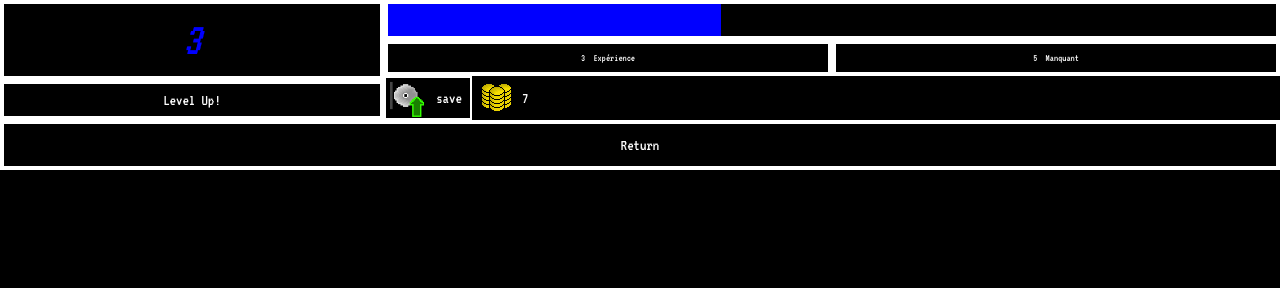
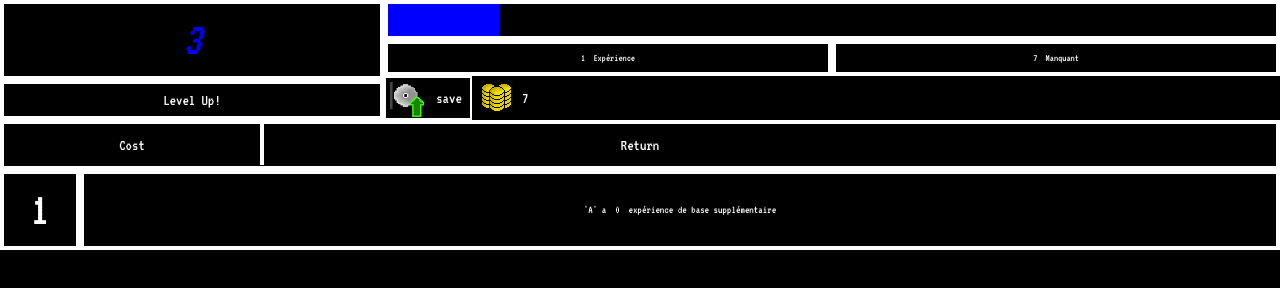
Before and after one commit to ScriptMasson/PORTFOLIO, a plain HTML site: page docs/IdleGameFolder/indexIdleGame.html in a window 1280 px wide. Both pictures are taken after a click on the picture 476 px from the left and 142 px from the top of the page. Drawn offline with Linux system fonts and the light colour scheme.

Commit message:
v0.16
boutique for upgrades works!

```diff
--- a/docs/IdleGameFolder/indexIdleGame.html
+++ b/docs/IdleGameFolder/indexIdleGame.html
@@ -36,9 +36,9 @@
       </div>
     </div>
 
-    <div id="monsterCombatArea" class="active">
+    <div id="monsterCombatArea" class="openFlex">
       <div id="infoForExpGainContainer">
-        <img src="../docsImages/64x32BIT-BonusForEachLetterTypeKill-1024x512px-WhiteInk.png" id="btnBonusBoutique" class="saveFooterContainedButton">
+        <img src="../docsImages/64x32BIT-CoinsBonusBoutique-1024x512px.png" id="btnBonusBoutique" class="saveFooterContainedButton">
         <span id="infoForExpGain">
           Chaque monstre double ses points d'expérience par seconde à chaque
           pouvoir de 10 de total vaincu!</span
@@ -205,8 +205,12 @@
       </div>
     </div>
 
-    <div id="coinsBonusBoutique" class="hidden">
-      <button id="toggleButton">Return</button>
+    <div id="coinsBonusBoutique" class="closed">
+      <button id="btnReturn"><span>Cost</span>Return</button>
+      <div class="containerForAllUpgrades">
+        <button id="btnUpgradeMonsterA" class="allButtonsForUpgrades disable-dbl-tap-zoom">1</button>
+        <span class="allSpansForUpgrades"> 'A' a &nbsp<span id="monsterAUpgrade"> 0 </span>&nbsp expérience de base supplémentaire </span>
+      </div>
     </div>
     <!-- Fin de Monster Combat Area -->
   </body>
--- a/docs/IdleGameFolder/scriptIdleGame.js
+++ b/docs/IdleGameFolder/scriptIdleGame.js
@@ -1,8 +1,6 @@
 //Coins script
 let currentCoins = 0;
 let coinsGivenByAllMonster = 1;
-
-
 
 //Exp scripts
 
@@ -36,7 +34,9 @@ function LevelUp() {
     B.classList.remove("notUnlocked");
     B.classList.add("nowUnlocked");
     document.getElementById("currentLevel").style.color = "blue";
-    document.getElementById("levelUpExperienceBarFillingUp").style.backgroundColor = "blue";
+    document.getElementById(
+      "levelUpExperienceBarFillingUp"
+    ).style.backgroundColor = "blue";
     if (killNumberMonsterB === 0) {
       /* starts the 1sec interval loop when you have never pressed the button before; then add a kill */
       setInterval(btnFightMonsterB, 1000);
@@ -48,7 +48,9 @@ function LevelUp() {
     C.classList.remove("notUnlocked");
     C.classList.add("nowUnlocked");
     document.getElementById("currentLevel").style.color = "rgb(0, 110, 255)";
-    document.getElementById("levelUpExperienceBarFillingUp").style.backgroundColor = "rgb(0, 110, 255)";
+    document.getElementById(
+      "levelUpExperienceBarFillingUp"
+    ).style.backgroundColor = "rgb(0, 110, 255)";
     if (killNumberMonsterC === 0) {
       setInterval(btnFightMonsterC, 1000);
       killNumberMonsterC++;
@@ -59,7 +61,9 @@ function LevelUp() {
     D.classList.remove("notUnlocked");
     D.classList.add("nowUnlocked");
     document.getElementById("currentLevel").style.color = "rgb(0, 223, 204)";
-      document.getElementById("levelUpExperienceBarFillingUp").style.backgroundColor = "rgb(0, 223, 204)";
+    document.getElementById(
+      "levelUpExperienceBarFillingUp"
+    ).style.backgroundColor = "rgb(0, 223, 204)";
     if (killNumberMonsterD === 0) {
       setInterval(btnFightMonsterD, 1000);
       killNumberMonsterD++;
@@ -70,7 +74,9 @@ function LevelUp() {
     E.classList.remove("notUnlocked");
     E.classList.add("nowUnlocked");
     document.getElementById("currentLevel").style.color = "rgb(0, 255, 170)";
-    document.getElementById("levelUpExperienceBarFillingUp").style.backgroundColor = "rgb(0, 255, 170)";
+    document.getElementById(
+      "levelUpExperienceBarFillingUp"
+    ).style.backgroundColor = "rgb(0, 255, 170)";
     if (killNumberMonsterE === 0) {
       setInterval(btnFightMonsterE, 1000);
       killNumberMonsterE++;
@@ -101,6 +107,29 @@ displayForExpBar();
 let killNumberMonsterA = 0;
 killNumberMonsterA++;
 let expGivenByMonsterA = 1;
+let button = document.getElementById("btnUpgradeMonsterA");
+button.addEventListener('click', () => {upgradesForMonsterA();});
+let upgradeNumberMonsterA = 0;
+let costForUpgradeNumberA = 1;
+function upgradesForMonsterA() {
+  if (upgradeNumberMonsterA < 10 && currentCoins >= costForUpgradeNumberA) {
+    expGivenByMonsterA = expGivenByMonsterA + 1;
+    currentCoins = currentCoins - costForUpgradeNumberA;
+    upgradeNumberMonsterA++;
+    costForUpgradeNumberA++;
+    document.getElementById("btnUpgradeMonsterA").innerHTML = costForUpgradeNumberA;
+    document.getElementById("monsterAUpgrade").innerHTML = upgradeNumberMonsterA;
+  }
+  if (upgradeNumberMonsterA >= 10 && upgradeNumberMonsterA < 100 && currentCoins >= costForUpgradeNumberA) {
+    expGivenByMonsterA = expGivenByMonsterA + 1;
+    currentCoins = currentCoins - costForUpgradeNumberA;
+    upgradeNumberMonsterA++;
+    costForUpgradeNumberA = costForUpgradeNumberA + 2;
+    document.getElementById("btnUpgradeMonsterA").innerHTML = costForUpgradeNumberA;
+    document.getElementById("monsterAUpgrade").innerHTML = upgradeNumberMonsterA;
+  }
+
+}
 function btnFightMonsterA() {
   if (killNumberMonsterA <= 10) {
     /* initial kill value before doubling... */
@@ -123,7 +152,8 @@ function btnFightMonsterA() {
     /* power of 10 two times */
     let expGivenByMonsterQuadrupled = expGivenByMonsterA * 4;
     currentExp = currentExp + expGivenByMonsterQuadrupled;
-    document.getElementById("monsterAExp").innerHTML = expGivenByMonsterQuadrupled;
+    document.getElementById("monsterAExp").innerHTML =
+      expGivenByMonsterQuadrupled;
     document.getElementById("monsterAKill").innerHTML = killNumberMonsterA;
     killNumberMonsterA++;
     currentCoins = currentCoins + coinsGivenByAllMonster;
@@ -132,7 +162,8 @@ function btnFightMonsterA() {
     /* power of 10 three times */
     let expGivenByMonsterTimesEight = expGivenByMonsterA * 8;
     currentExp = currentExp + expGivenByMonsterTimesEight;
-    document.getElementById("monsterAExp").innerHTML = expGivenByMonsterTimesEight;
+    document.getElementById("monsterAExp").innerHTML =
+      expGivenByMonsterTimesEight;
     document.getElementById("monsterAKill").innerHTML = killNumberMonsterA;
     killNumberMonsterA++;
     currentCoins = currentCoins + coinsGivenByAllMonster;
@@ -141,7 +172,8 @@ function btnFightMonsterA() {
     /* power of 10 four times */
     let expGivenByMonsterTimesSixteen = expGivenByMonsterA * 16;
     currentExp = currentExp + expGivenByMonsterTimesSixteen;
-    document.getElementById("monsterAExp").innerHTML = expGivenByMonsterTimesSixteen;
+    document.getElementById("monsterAExp").innerHTML =
+      expGivenByMonsterTimesSixteen;
     document.getElementById("monsterAKill").innerHTML = killNumberMonsterA;
     killNumberMonsterA++;
     currentCoins = currentCoins + coinsGivenByAllMonster;
@@ -150,7 +182,8 @@ function btnFightMonsterA() {
     /* power of 10 four times */
     let expGivenByMonsterTimesThirtyTwo = expGivenByMonsterA * 32;
     currentExp = currentExp + expGivenByMonsterTimesThirtyTwo;
-    document.getElementById("monsterAExp").innerHTML = expGivenByMonsterTimesThirtyTwo;
+    document.getElementById("monsterAExp").innerHTML =
+      expGivenByMonsterTimesThirtyTwo;
     document.getElementById("monsterAKill").innerHTML = killNumberMonsterA;
     killNumberMonsterA++;
     currentCoins = currentCoins + coinsGivenByAllMonster;
@@ -355,17 +388,20 @@ function saveProgressFunction() {
     KeyCurrentCoins: currentCoins,
     KeyCoinsGivenByAllMonster: coinsGivenByAllMonster,
     KeyKillNumberMonsterA: killNumberMonsterA,
+    KeyExpGivenByMonsterA: expGivenByMonsterA,
+    KeyCostForUpgradeNumberA: costForUpgradeNumberA,
+    KeyUpgradeNumberMonsterA: upgradeNumberMonsterA,
     KeyKillNumberMonsterB: killNumberMonsterB,
     KeyKillNumberMonsterC: killNumberMonsterC,
     KeyKillNumberMonsterD: killNumberMonsterD,
     KeyKillNumberMonsterE: killNumberMonsterE,
-
   };
   /* Create a variable "saveSerialized" with the value of "JSON.stringify(objectNameHere)" which will serialize to JSON a given object.*/
   let saveSerialized = JSON.stringify(saveProgress);
   /* Now we can send the serialized version of our object to the storage! Using the method: "localStorage.setItem("nameOfKey", serializedVarHere)" */
   localStorage.setItem("saveSerialized", saveSerialized);
 }
+/* Boolean "saveExists" to verify if it is present inside localStorage... */
 let saveExists = localStorage.getItem("saveSerialized");
 function loadProgressFunction() {
   if (saveExists) {
@@ -381,12 +417,15 @@ function loadProgressFunction() {
     requiredExp = saveProgress.KeyCurrentRequiredExp;
     currentCoins = saveProgress.KeyCurrentCoins;
     coinsGivenByAllMonster = saveProgress.KeyCoinsGivenByAllMonster;
+    costForUpgradeNumberA = saveProgress.KeyCostForUpgradeNumberA;
+    upgradeNumberMonsterA = saveProgress.KeyCostForUpgradeNumberA;
+    expGivenByMonsterA = saveProgress.KeyExpGivenByMonsterA;
     killNumberMonsterA = saveProgress.KeyKillNumberMonsterA;
     killNumberMonsterB = saveProgress.KeyKillNumberMonsterB;
     killNumberMonsterC = saveProgress.KeyKillNumberMonsterC;
     killNumberMonsterD = saveProgress.KeyKillNumberMonsterD;
     killNumberMonsterE = saveProgress.KeyKillNumberMonsterE;
-  }else {return saveProgressFunction();}
+  } else {return saveProgressFunction();}
 }
 function attackAllAvailableMonsters() {
   /* Interval starter when the level is reached via loadProgressFunction(); */
@@ -424,23 +463,28 @@ function attackAllAvailableMonsters() {
 /* Area for boutique */
 let coinsBonusBoutique = document.getElementById("coinsBonusBoutique");
 let monsterCombatArea = document.getElementById("monsterCombatArea");
-let toggleButton = document.getElementById("toggleButton");
+let btnReturn = document.getElementById("btnReturn");
 let btnBonusBoutique = document.getElementById("btnBonusBoutique");
-toggleButton.addEventListener('click', function () {
-  // Toggle 1
-  monsterCombatArea.classList.add('active');
-  monsterCombatArea.classList.remove('hidden');
-  coinsBonusBoutique.classList.remove('active');
-  coinsBonusBoutique.classList.add('hidden');
+btnReturn.addEventListener("click", function () {
+  // BtnReturn inside Boutique
+  monsterCombatArea.classList.remove("closed");
+  monsterCombatArea.classList.add("openFlex");
+  coinsBonusBoutique.classList.remove("openFlex");
+  coinsBonusBoutique.classList.add("closed");
 });
-btnBonusBoutique.addEventListener('click', function () {
-  // Toggle 2
-  monsterCombatArea.classList.remove('active');
-  monsterCombatArea.classList.add('hidden');
-  coinsBonusBoutique.classList.remove('hidden');
-  coinsBonusBoutique.classList.add('active');
+btnBonusBoutique.addEventListener("click", function () {
+  // BtnBoutiqueForUpgrades
+  monsterCombatArea.classList.remove("openFlex");
+  monsterCombatArea.classList.add("closed");
+  coinsBonusBoutique.classList.remove("closed");
+  coinsBonusBoutique.classList.add("openFlex");
 });
 
+function displayUpgradesStats() {
+  /* MonsterA */
+  document.getElementById("btnUpgradeMonsterA").innerHTML = costForUpgradeNumberA;
+  document.getElementById("monsterAUpgrade").innerHTML = upgradeNumberMonsterA;
+}
 /*
     (Immediately Invoked Function Expression)();
     "(WrapTheFunctionHere)" in parentheses and "();"" immediately invoke it!
@@ -450,12 +494,13 @@ btnBonusBoutique.addEventListener('click', function () {
   /* load progress after 10ms of entering website */
   setTimeout(loadProgressFunction, 10);
   setTimeout(attackAllAvailableMonsters, 20);
+  setTimeout(displayUpgradesStats, 20);
   /* set the interval of auto-saving progress to 30seconds */
   setInterval(saveProgressFunction, 15000);
   /* set the interval of the various display function for character stats in the html doc */
-  setInterval(displayCurrentExperience, 125);
-  setInterval(displayRequiredExperience, 125);
-  setInterval(displayForExpBar, 125);
-  setInterval(displayCurrentLevel, 125);
-  setInterval(LevelUp, 125);
+  setInterval(displayCurrentExperience, 500);
+  setInterval(displayRequiredExperience, 500);
+  setInterval(displayForExpBar, 500);
+  setInterval(displayCurrentLevel, 500);
+  setInterval(LevelUp, 500);
 })();
--- a/docs/IdleGameFolder/stylesIdleGame.css
+++ b/docs/IdleGameFolder/stylesIdleGame.css
@@ -356,13 +356,6 @@ body {
 
 }
 
-#toggleButton {
-  all: unset;
-  justify-content: center;
-    display: flex;
-    padding: 1%;
-    border: white 4px solid;
-}
 #coinsBonusBoutique {
   overflow-y: auto;
   overflow-x: hidden;
@@ -389,11 +382,68 @@ body {
 #btnBonusBoutique {
   aspect-ratio: 2 / 1;
 }
-.active {
+.openFlex {
   display: flex;
 }
-.hidden {
+.closed {
   display: none;
 }
+#btnReturn {
+  all: unset;
+  display: flex;
+  justify-content: center;
+  align-items: center;
+  position: relative;
+  top: 0%;
+  left: 0%;
+  padding: 1%;
+  border: white 4px solid;
+  box-sizing: border-box;
+}
+#btnReturn > span {
+  all: unset;
+  display: flex;
+  justify-content: center;
+  align-items: center;
+  position: absolute;
+  top: 0%;
+  left: 0%;
+  padding: 1%;
+  border-right: white 4px solid;
+  box-sizing: border-box;
+  width: calc(20vw + 4px);
+}
+
+.containerForAllUpgrades {
+  display: flex;
+  height: 10vh;
+  width: 100vw;
+
+}
+.allButtonsForUpgrades {
+  all: unset;
+  display: flex;
+  justify-content: center;
+  align-items: center;
+  height: 100%;
+  aspect-ratio: 1 / 1;
+  font-size: 6vh;
+  border: white solid 4px;
+  box-sizing: border-box;
+}
+.allSpansForUpgrades {
+  display: flex;
+  justify-content: center;
+  align-items: center;
+  height: 100%;
+  width: 100%;
+  font-size: 70%;
+  padding: 0.5vh;
+  box-sizing: border-box;
+  border: white solid 4px;
+
+
+}
+
 
 /* Fin de Styles Mobile */
```
Also changed, not shown: docs/docsImages/32BIT-InfoIcon-512px.png (added), docs/docsImages/64x32BIT-CoinsBonusBoutique-1024x512px.png (added). Lines whose indentation alone changed are shown as unchanged.
